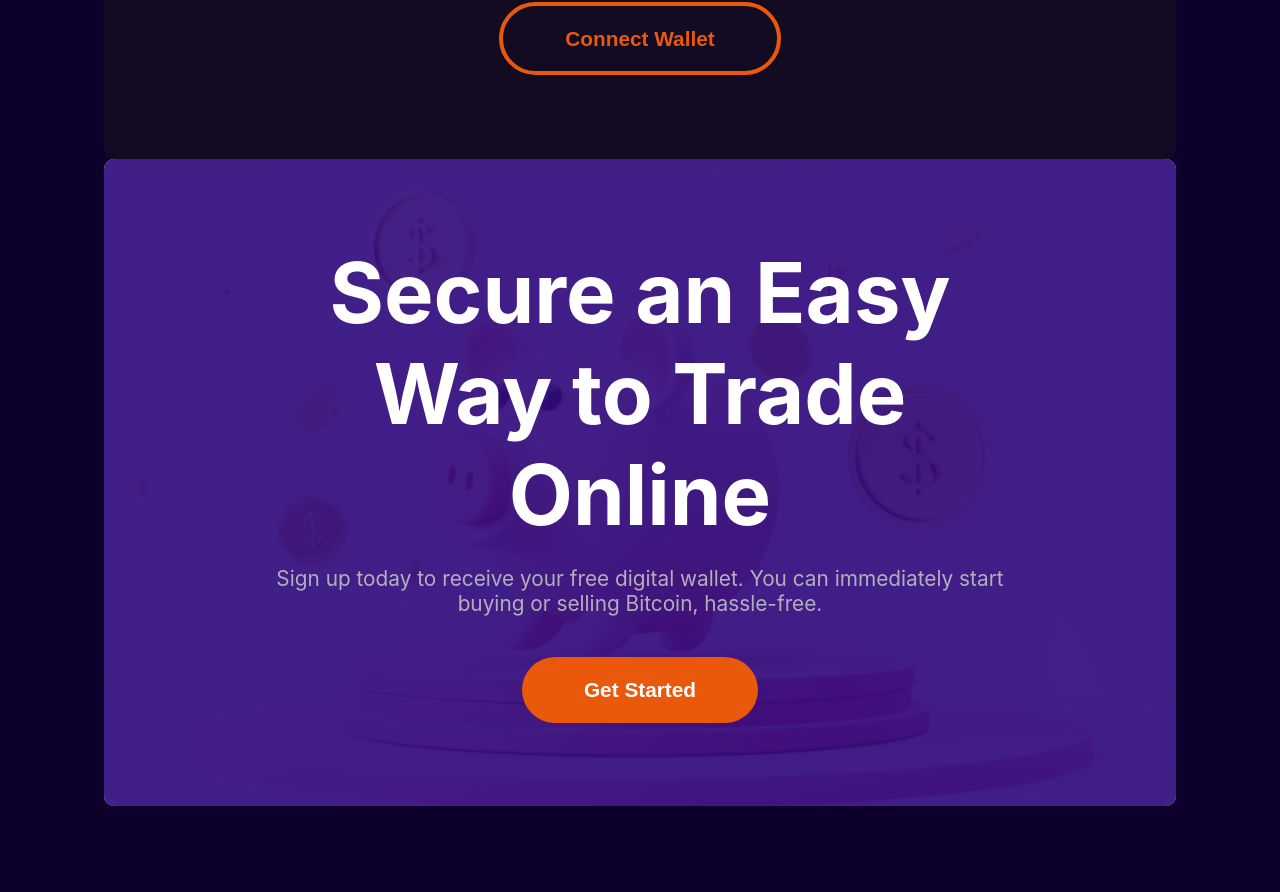
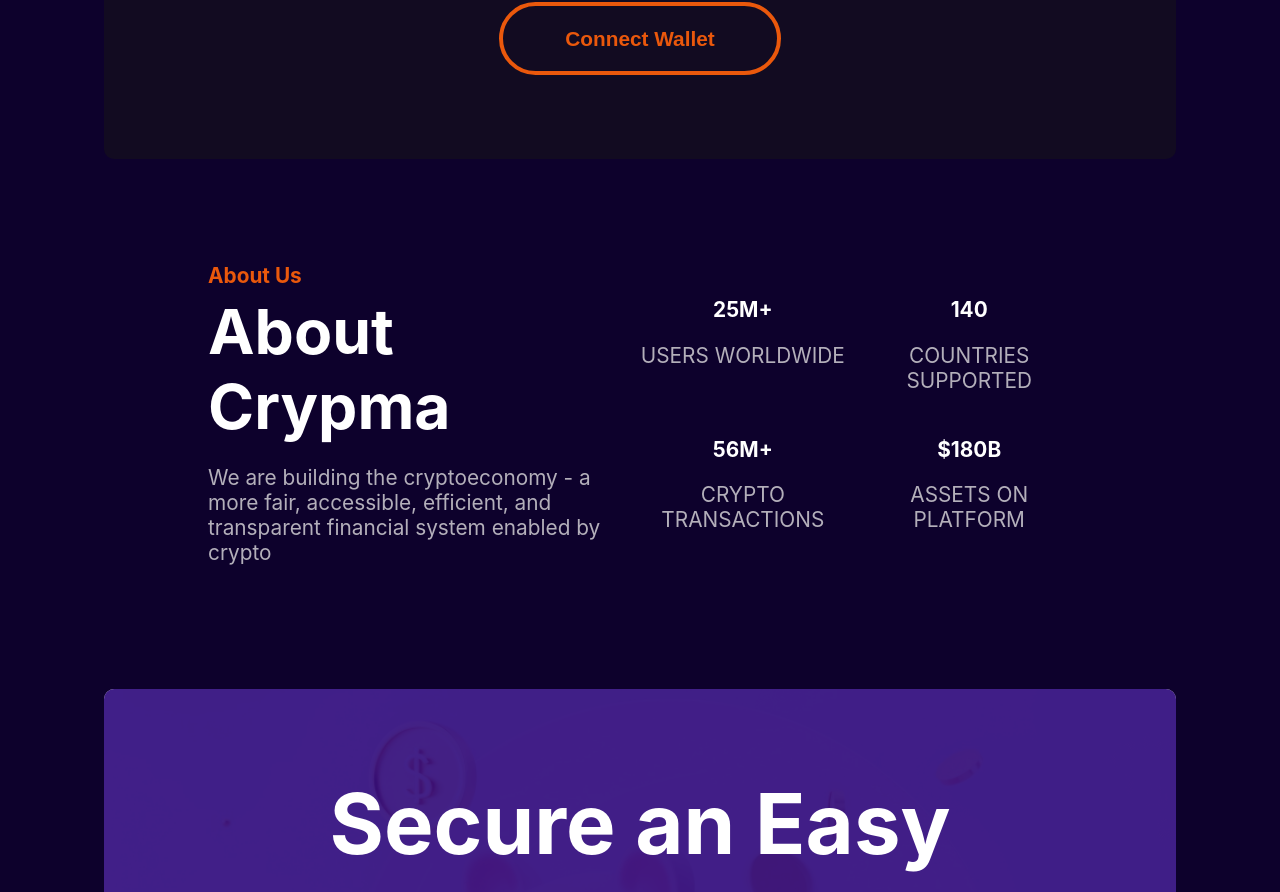
Before and after one commit to turtledev65/Crypma, a React (Vite) app: page / in a window 1280 px wide. Shown: the part 2762-3654 px from the top of the page. Built offline with nearby package versions, Linux system fonts and the light colour scheme; no server answers.

Commit message:
feat: build the about us section

```diff
--- a/src/App.tsx
+++ b/src/App.tsx
@@ -86,6 +86,31 @@
           </ol>
           <Button outline>Connect Wallet</Button>
         </div>
+        <div className="p-5 flex flex--center flex--1">
+          <div>
+            <p className="tagline">About Us</p>
+            <h2 className="title">About Crypma</h2>
+            <p>We are building the cryptoeconomy - a more fair, accessible, efficient, and transparent financial system enabled by crypto</p>
+          </div>
+          <div className="grid grid-2x2 gap-1 text-center">
+            <div>
+              <p className="title">25M+</p>
+              <p>USERS WORLDWIDE</p>
+            </div>
+            <div>
+              <p className="title">140</p>
+              <p>COUNTRIES SUPPORTED</p>
+            </div>
+            <div>
+              <p className="title">56M+</p>
+              <p>CRYPTO TRANSACTIONS</p>
+            </div>
+            <div>
+              <p className="title">$180B</p>
+              <p>ASSETS ON PLATFORM</p>
+            </div>
+          </div>
+        </div>
         <Callout backgroundImg={piggyBank}>
           <span className="title title--xl">Secure an Easy Way to Trade Online</span>
           <p>Sign up today to receive your free digital wallet. You can immediately start buying or selling Bitcoin, hassle-free.</p>
```
